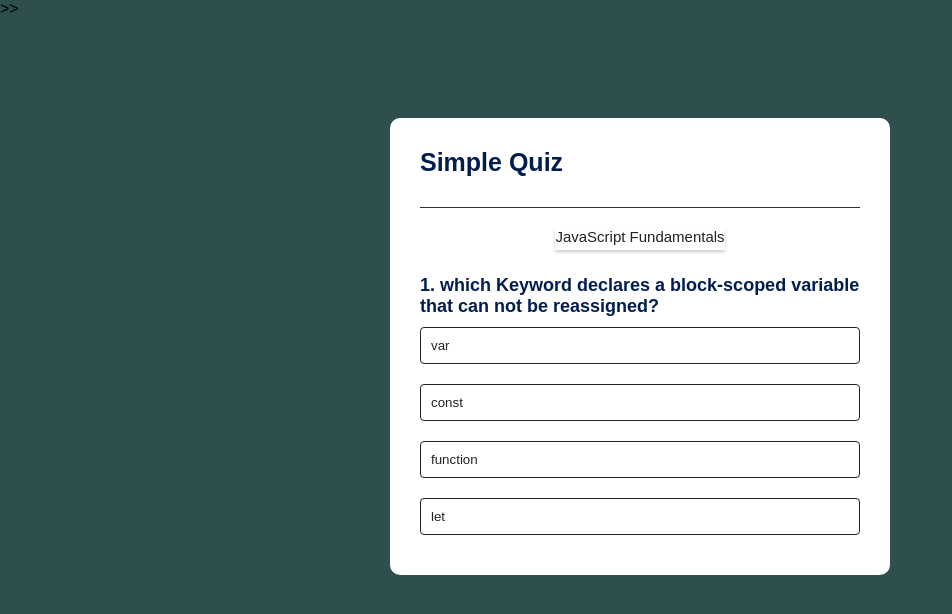
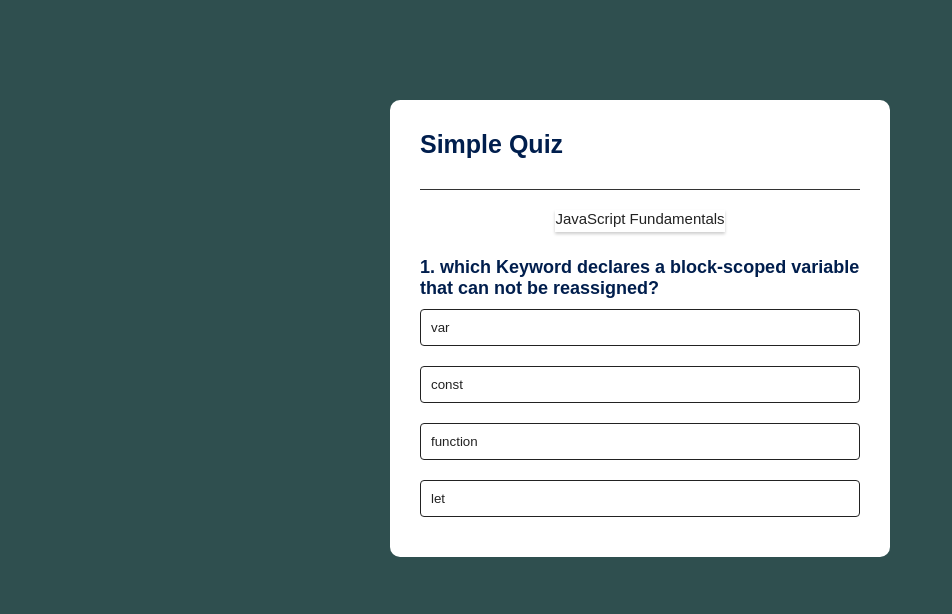
Before and after one commit to Lidiya-Mitiku/simple-quiz-app, a plain HTML site: page index.html in a window 1280 px wide. Shown: the whole page, without its empty margins (0-952 px from the left). Drawn offline with Linux system fonts and the light colour scheme.

Commit message:
Fix HTML formatting and correct syntax errors

```diff
--- a/index.html
+++ b/index.html
@@ -4,7 +4,7 @@
     <meta charset="UTF-8">
     <meta name="viewport" content="width=device-width, initial-scale=1.0">
     <title>Quiz-App</title>
-    <link rel="stylesheet" href="style.css">>>
+    <link rel="stylesheet" href="style.css">
 </head>
 <body>
     <div class="app">
```
